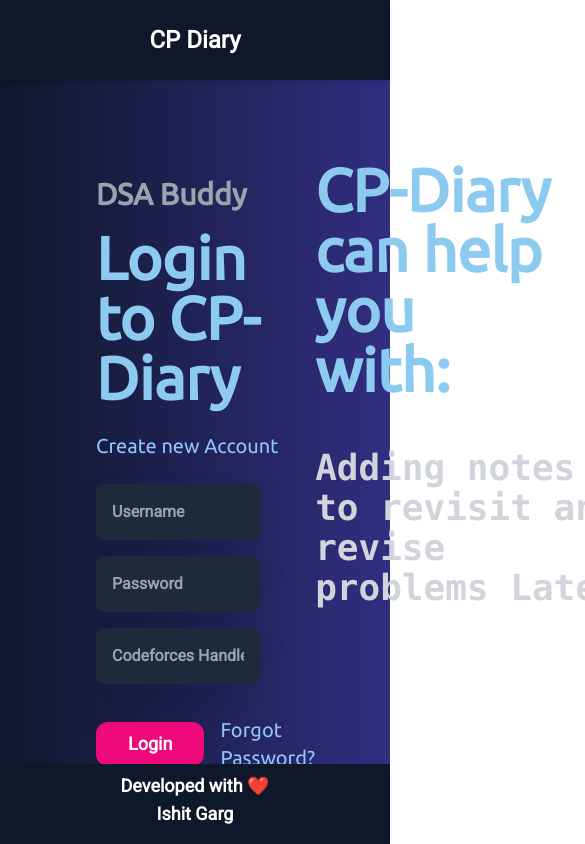
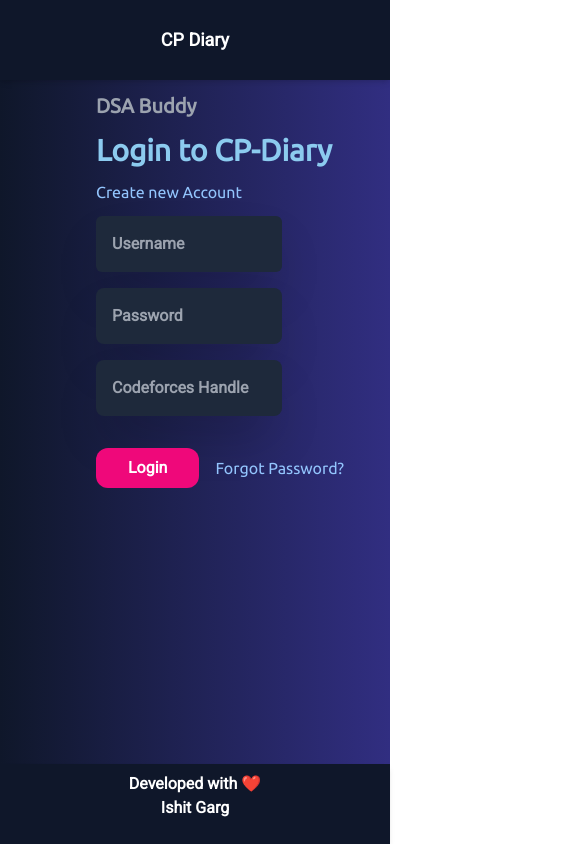
Before and after one commit to ishit16/cp-diary, a React (Vite) app: page / in a window 390 px wide. Shown: the top 844 px of the page, 585 px wide, since content can reach past the window. Built offline with nearby package versions, Linux system fonts and the light colour scheme; a web font is replaced by a local one; what victory would draw is missing.

Commit message:
FIX: Fixed for Mobile

```diff
--- a/src/hooks/useDevice.ts
+++ b/src/hooks/useDevice.ts
@@ -15,8 +15,6 @@
   }, []);
 
   return {
-    height,
-    width,
     isMiniPhone: width < 576,
     isPhone: width < 992,
     isTablet: width < 1200 && width >= 992,
--- a/src/pages/TestLogin.tsx
+++ b/src/pages/TestLogin.tsx
@@ -1,7 +1,9 @@
 import { useState, useEffect } from "react";
-import LoginBG from "../assets/login-page-background.jpg";
+import useDevice from "../hooks/useDevice";
 
 export const TestLoginPage = () => {
+  const device = useDevice();
+
   const helperPoints = [
     { index: 1, point: "Analyzing Your CP Profile" },
     { index: 2, point: "Saving problems from Leetcode/Codeforces" },
@@ -42,19 +44,19 @@
     <>
       <div className="min-h-screen bg-gradient-to-r from-slate-900 to-indigo-900">
         <div className="bg-slate-900 shadow-md h-20 flex flex-row items-center justify-center">
-          <span className="text-white font-roboto font-bold text-2xl">
+          <span className="text-white font-roboto font-bold text-lg md:text-2xl">
             CP Diary
           </span>
         </div>
         <div className="flex flex-row justify-between">
-          <div className="pt-20 flex flex-col pl-24">
-            <span className="text-3xl font-ubuntu font-bold text-gray-400 py-4">
+          <div className="md:pt-20 flex flex-col pl-24">
+            <span className="text-xl md:text-3xl font-ubuntu font-bold text-gray-400 py-3 md:py-4">
               DSA Buddy
             </span>
-            <span className="font-ubuntu text-6xl font-bold text-[#8CCBEF]">
+            <span className="font-ubuntu text-3xl md:text-6xl font-bold text-[#8CCBEF]">
               Login to CP-Diary
             </span>
-            <span className=" font-ubuntu text-xl text-blue-300 py-6">
+            <span className="font-ubuntu md:text-xl text-blue-300 py-3 md:py-6">
               Create new Account
             </span>
             <form>
@@ -77,14 +79,15 @@
               </div>
             </form>
             <div className="flex flex-row gap-x-4 items-center">
-              <button className="bg-[#EF087A] w-fit font-roboto text-lg px-8 py-2 mt-8 text-white font-bold rounded-xl">
+              <button className="bg-[#EF087A] w-fit font-roboto md:text-lg px-8 py-2 mt-8 text-white font-bold rounded-xl">
                 Login
               </button>
-              <span className="text-xl font-ubuntu text-blue-300 mt-8">
+              <span className="md:text-xl font-ubuntu text-blue-300 mt-8">
                 Forgot Password?
               </span>
             </div>
           </div>
+          {!device.isPhone && (
             <div className="flex flex-col pt-20 pr-20">
               <span className="text-[#8CCBEF] font-bold font-ubuntu text-6xl">
                 CP-Diary can help you
@@ -102,14 +105,15 @@
                 </div>
               </div>
             </div>
+          )}
         </div>
         <div className="h-20 bg-slate-900 mb-0 bottom-0 fixed w-full shadow-md">
           <div className="flex flex-row items-center justify-center">
             <div className="flex flex-col justify-center items-center">
-              <span className="text-white font-roboto font-bold text-lg pt-2">
+              <span className="text-white font-roboto font-bold md:text-lg pt-2">
                 Developed with ❤️
               </span>
-              <span className="text-white font-roboto font-bold text-lg">
+              <span className="text-white font-roboto font-bold md:text-lg">
                 Ishit Garg
               </span>
             </div>
```
Lines whose indentation alone changed are shown as unchanged.
